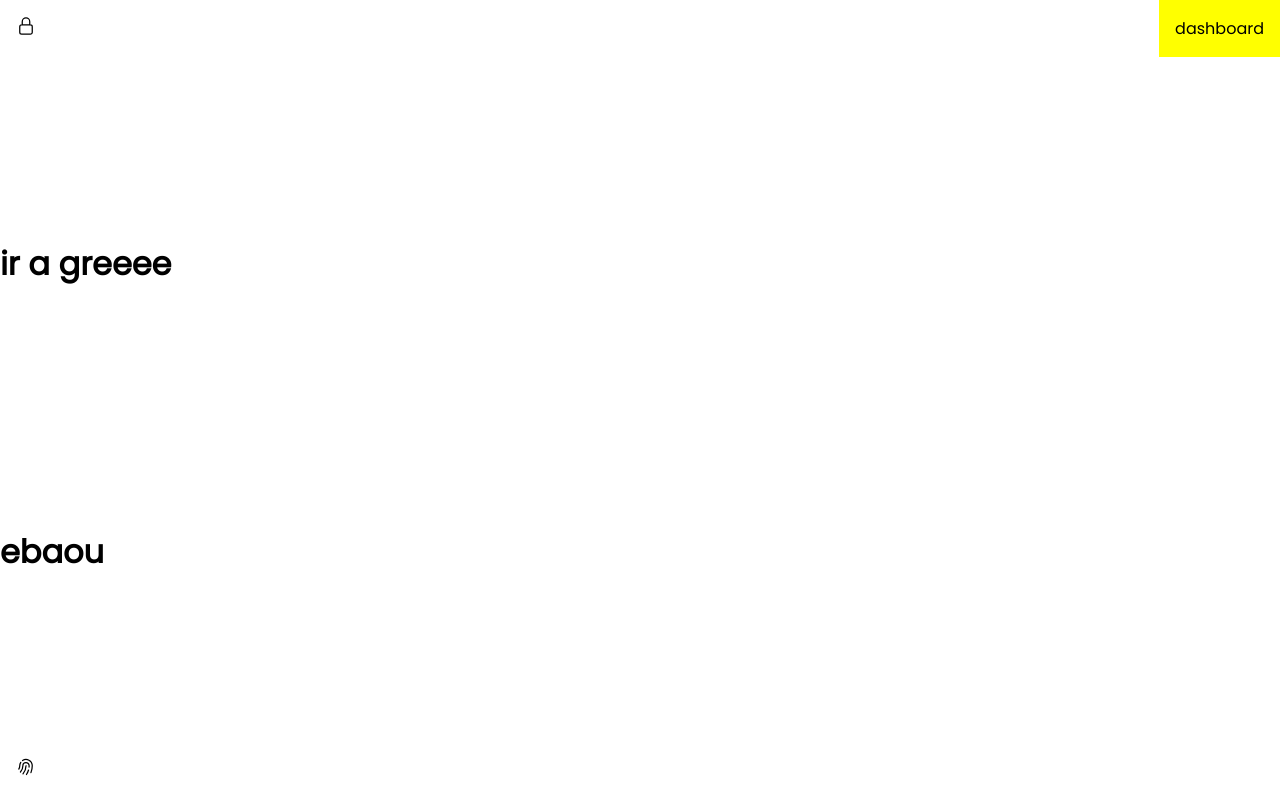
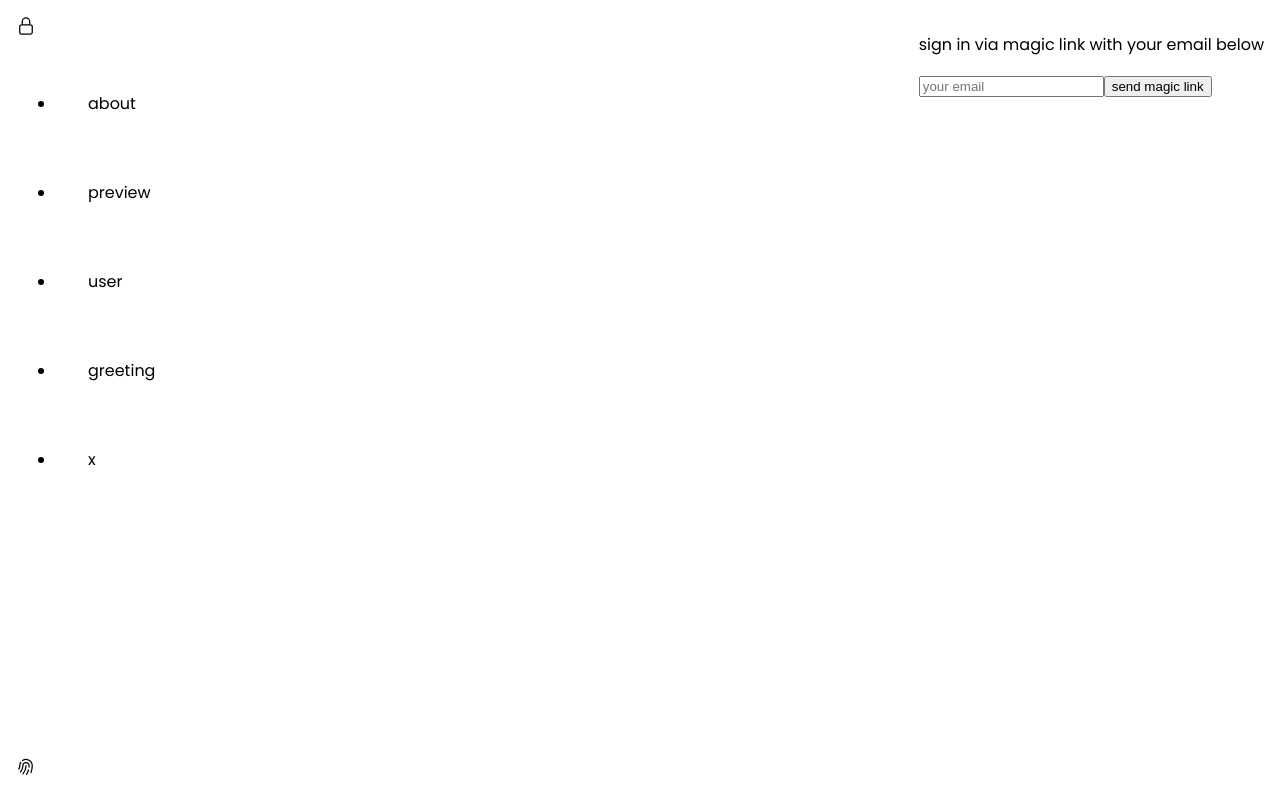
Before and after one commit to vlbn/fancy, a Vue app: page / in a window 1280 px wide. Built offline with nearby package versions, Linux system fonts and the light colour scheme; no server answers.

Commit message:
componentes re organizados

```diff
--- a/src/App.vue
+++ b/src/App.vue
@@ -1,7 +1,7 @@
 <script setup>
 import { RouterView } from "vue-router";
-import TheHeader from "./components/TheHeader.vue";
-import TheFooter from "./components/TheFooter.vue";
+import TheHeader from "./components/layout/TheHeader.vue";
+import TheFooter from "./components/layout/TheFooter.vue";
 </script>
 
 <template>
--- /dev/null
+++ b/src/components/auth/AuthMagicLink.vue
@@ -0,0 +1,46 @@
+<script setup>
+import { ref } from "vue";
+import { supabase } from "@/helpers/supabase";
+
+let loading = ref(false);
+let email = ref("");
+let emailSent = false;
+
+const handleLogin = async () => {
+  try {
+    loading.value = true;
+    const { error } = await supabase.auth.signInWithOtp({
+      email: email.value,
+    });
+    if (error) throw error;
+    alert("check your email for the login link!");
+    emailSent = true;
+  } catch (error) {
+    if (error instanceof Error) {
+      alert(error.message);
+    }
+  } finally {
+    loading.value = false;
+    email.value = "";
+  }
+};
+</script>
+
+<template>
+  <div v-if="!emailSent">
+    <form @submit.prevent="handleLogin">
+      <p class="description">sign in via magic link with your email below</p>
+      <input type="email" placeholder="your email" v-model="email" />
+      <input
+        type="submit"
+        class="button block"
+        :value="loading ? 'sending..' : 'send magic link'"
+        :disabled="loading"
+      />
+    </form>
+  </div>
+  <div v-else>
+    <h3>PLEASE CHECK YOUR EMAIL INBOX</h3>
+    <mark>you can close this window now</mark>
+  </div>
+</template>
--- a/src/components/TheHeader.vue
+++ b/src/components/layout/TheHeader.vue
@@ -39,5 +39,12 @@ const logOut = async () => {
     <div v-else>
       <IconIsLocked />
     </div>
+    <ul>
+      <li @click="router.push('/about')">about</li>
+      <li @click="router.push('/preview')">preview</li>
+      <li @click="router.push('/user')">user</li>
+      <li @click="router.push('/greeting')">greeting</li>
+      <li @click="router.push('/x')">x</li>
+    </ul>
   </div>
 </template>
--- a/src/router/index.js
+++ b/src/router/index.js
@@ -1,5 +1,4 @@
 import { createRouter, createWebHistory } from "vue-router";
-import { ref } from "vue";
 
 //
 import { supabase } from "@/helpers/supabase.js";
@@ -9,7 +8,7 @@ import { useUser } from "@/composables/useUser";
 const { handleState } = useUser();
 
 //
-let isConnected = ref(false);
+let isConnected = false;
 
 // check for session state
 supabase.auth.onAuthStateChange((_, _session) => {
@@ -41,7 +40,7 @@ const routes = [
     component: () => import("@/views/DashBoard.vue"),
     meta: {
       requiresAuth: false,
-      title: "Dashboard",
+      title: "",
     },
   },
   {
@@ -77,7 +76,7 @@ const routes = [
     component: () => import("@/views/PreView.vue"),
     meta: {
       requiresAuth: true,
-      title: "Vista previa",
+      title: "Vista Previa",
     },
   },
   {
@@ -105,7 +104,7 @@ router.beforeEach((to, from) => {
   if (to.meta.requiresAuth && !isConnected) {
     return {
       path: "/",
-      //query: { redirect: to.fullPath },
+      query: { redirect: to.fullPath },
     };
   }
 });
--- a/src/views/AboutView.vue
+++ b/src/views/AboutView.vue
@@ -1,5 +1,5 @@
 <template>
-  <mark @click="router.push('/')" class="is-fixed-r"><h1>About</h1></mark>
+  <mark @click="router.push('/user')" class="is-fixed-r"><h1>About</h1></mark>
 </template>
 
 <script setup>
--- a/src/views/DashBoard.vue
+++ b/src/views/DashBoard.vue
@@ -1,15 +1,14 @@
-<template>
-  <mark @click="router.push('/user')" class="is-fixed-r">dashboard</mark>
-  <h1 @click="router.push('/greeting')">ir a greeee</h1>
-  <h1 @click="router.push('/about')">ebaou</h1>
-</template>
-
 <script setup>
-import router from "@/router";
+import { useUser } from "@/composables/useUser";
+import AuthMagicLink from "@/components/auth/AuthMagicLink.vue";
+const {
+  state: { usuario },
+} = useUser();
 </script>
 
-<style scoped>
-h1 {
-  margin-top: 15rem;
-}
-</style>
+<template>
+  <div class="is-fixed-r" v-if="!usuario"><AuthMagicLink /></div>
+  <div class="is-fixed-r" v-else>
+    hola: <mark>{{ usuario.email }}</mark>
+  </div>
+</template>
--- a/src/views/GreetingView.vue
+++ b/src/views/GreetingView.vue
@@ -1,22 +1,5 @@
 <script setup>
-import { onBeforeMount } from "vue";
 import router from "@/router";
-//
-
-import { useUser } from "@/composables/useUser";
-const {
-  state: { usuario },
-} = useUser();
-//
-
-onBeforeMount(() => {
-  console.log(usuario.value);
-  if (!usuario) {
-    router.push("/");
-  } else {
-    router.push("/greeting");
-  }
-});
 </script>
 
 <template>
--- a/src/views/UserView.vue
+++ b/src/views/UserView.vue
@@ -1,34 +1,13 @@
 <script setup>
-import { onBeforeMount } from "vue";
-import router from "@/router";
-//
-
 import { useUser } from "@/composables/useUser";
 const {
   state: { usuario },
 } = useUser();
-//
-
-onBeforeMount(() => {
-  console.log(usuario.value);
-  if (!usuario) {
-    router.push("/");
-  } else {
-    router.push("/user");
-  }
-});
 </script>
 
 <template>
-  <div @click="router.push('/')">
+  <div>
     <mark class="is-fixed-r" v-if="usuario">{{ usuario.id }}</mark>
     <mark class="is-fixed-r" v-else>💀</mark>
   </div>
-  <h1 @click="router.push('/about')">ir about</h1>
 </template>
-
-<style scoped>
-h1 {
-  margin-top: 15rem;
-}
-</style>
```
Also changed, not shown: src/views/AuthView.vue (deleted, +0 -66 lines), src/components/layout/TheFooter.vue (renamed from src/components/TheFooter.vue), src/components/user/TheAvatar.vue (renamed from src/components/TheAvatar.vue).
